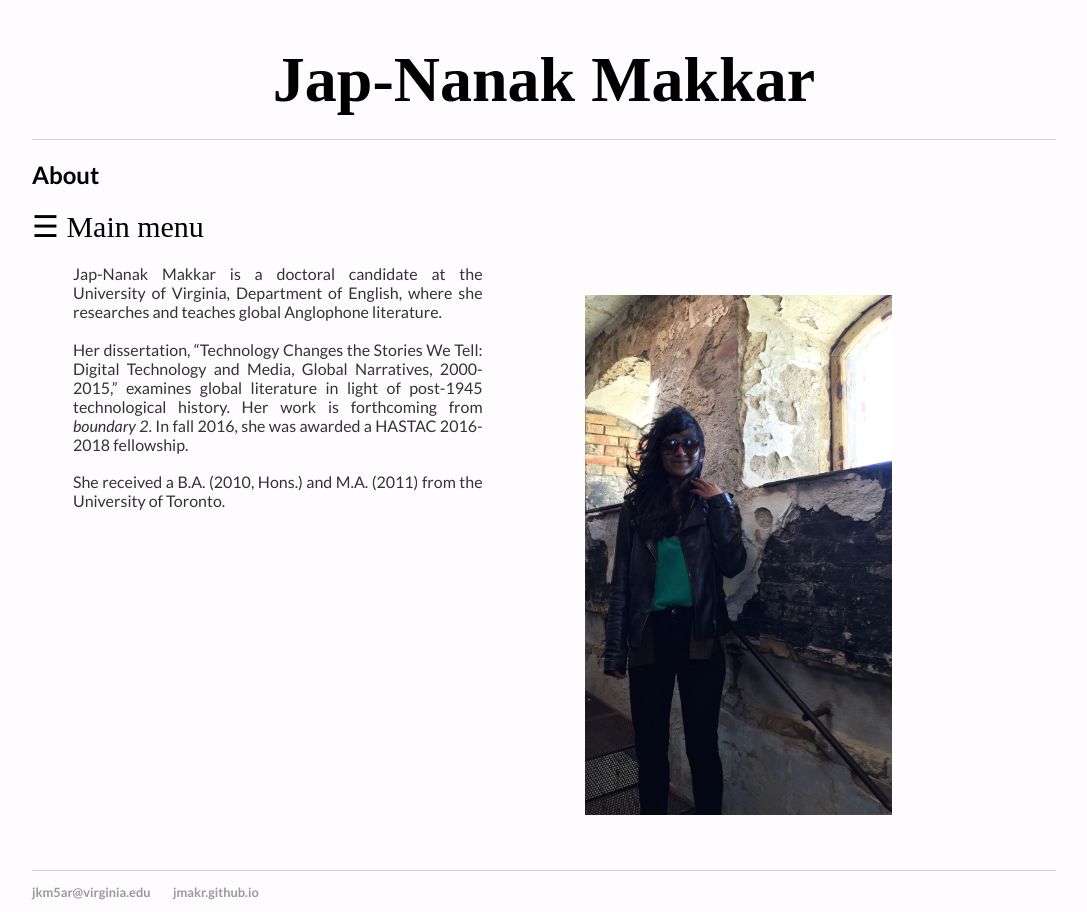
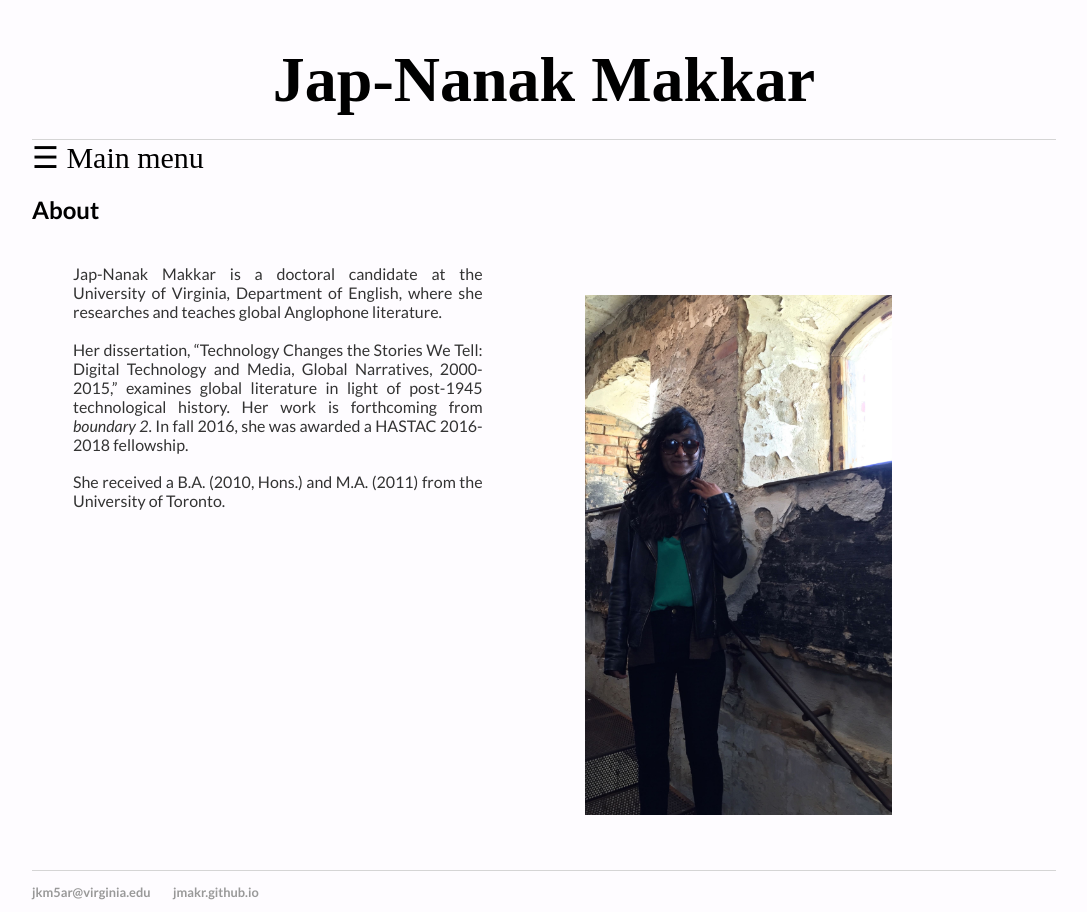
Before and after one commit to jmakr/jmakr.github.io, a Jekyll site: the page built from index.html, in a window 1280 px wide. Shown: the whole page, without its empty margins (96-1183 px from the left). Built offline with Jekyll 4.4.1, drawn with Linux system fonts in a browser that asks for light colours.

Commit message:
Update default.html

```diff
--- a/_layouts/default.html
+++ b/_layouts/default.html
@@ -85,11 +85,8 @@
 			</div>
 
 			<div id="main">
+			  <span style="font-size:30px;cursor:pointer" onclick="openNav()">&#9776; Main menu</span>
 
-			    <h2>{{ page.title }}</h2>
-
-
-			  <span style="font-size:30px;cursor:pointer" onclick="openNav()">&#9776; Main menu</span>
 
 			</div>
 
@@ -106,7 +103,7 @@
 			</script>
 
 			<div class="container">
-
+			<h2>{{ page.title }}</h2>
 			{{ content }}
 
 			</div><!-- /.container -->
```
